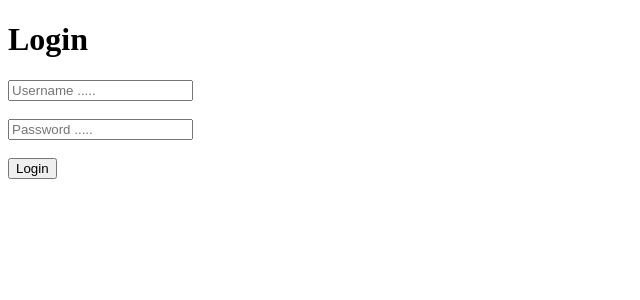
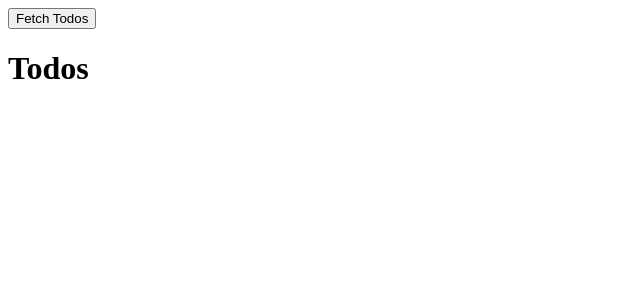
Before and after one commit to Bhuvana2897/React-_App, a React (Vite) app: page / in a window 1280 px wide. Shown: the top 300 px of the page, without its empty margins (0-640 px from the left). Built offline with nearby package versions, Linux system fonts and the light colour scheme.

Commit message:
fetching

```diff
--- a/src/App.jsx
+++ b/src/App.jsx
@@ -8,6 +8,8 @@
   )
 
 }*/
+
+
 
 
 
@@ -70,7 +72,7 @@ export default App ;
 
 
 
-import Login from "./Components/login.jsx";
+ /*import Login from "./Components/login.jsx";
 
 const App = () => {
   return (
@@ -80,4 +82,44 @@ const App = () => {
   )
 }
 
-export default App
+export default App;
+
+*/
+
+
+import { useState } from "react";
+
+const App = () => {
+
+ const [ todos , setTodos] = useState([]);
+
+  const fetching = () =>{
+    fetch('https://698dd17eb79d1c928ed6a359.mockapi.io/todos')
+
+    .then (response => {
+      return response.json();
+    })
+
+    .then((response) => {
+      setTodos(response);
+    })
+
+  }
+   console.log(todos);
+  return (
+    <>
+       <button onClick = {fetching}>Fetch Todos</button>
+       <h1>Todos</h1>
+       <ul>
+        {
+         todos
+             .map(todo => (
+               <li key={todo.id}>{todo.Title}</li>
+             ))
+        }
+       </ul>
+    </>
+  )
+}
+
+export default App ;
```
Also changed, not shown: src/Components/Login.jsx (+6 -4 lines).
